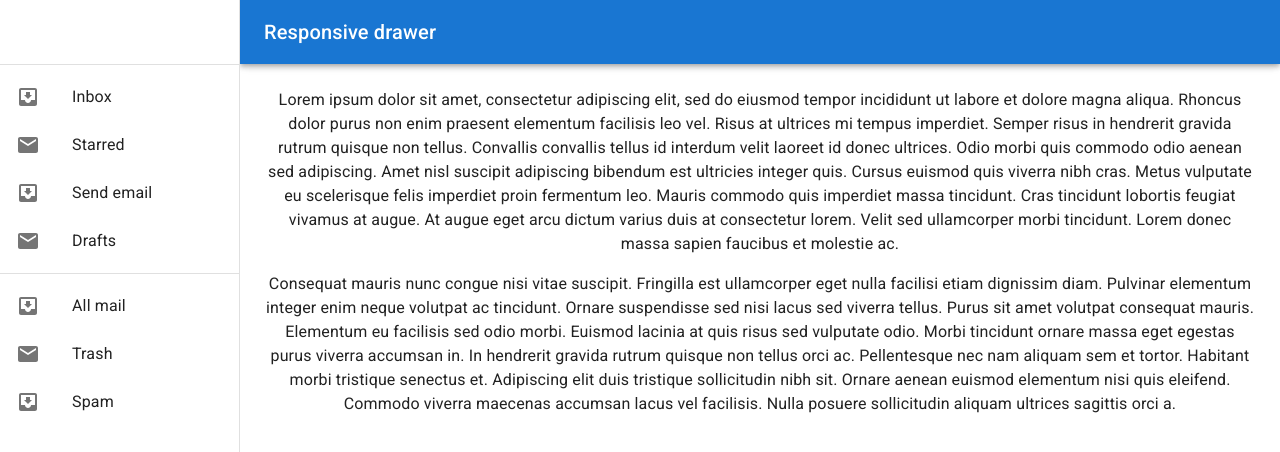
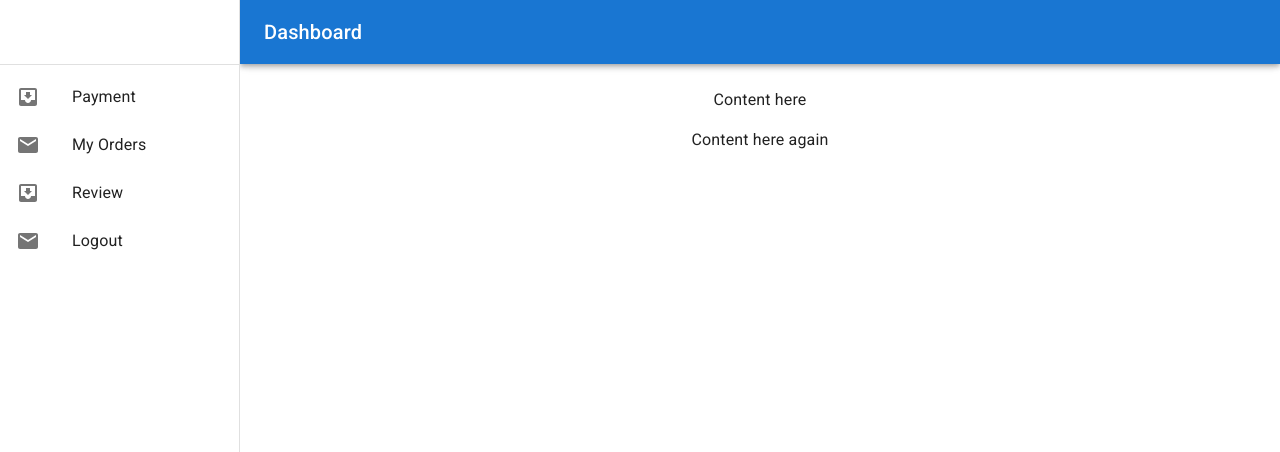
Before and after one commit to Rakibul-Hasan-max/Dreamland, a React (Create React App) app: page /dashboard in a window 1280 px wide. Shown: the top 452 px of the page. Built offline with nearby package versions, Linux system fonts and the light colour scheme; no server answers; sample sign-in values are in the browser's storage.

Commit message:
dashboard start

```diff
--- a/src/Pages/Dashboard/Dashboard/Dashboard.js
+++ b/src/Pages/Dashboard/Dashboard/Dashboard.js
@@ -31,18 +31,7 @@
       <Toolbar />
       <Divider />
       <List>
-        {['Inbox', 'Starred', 'Send email', 'Drafts'].map((text, index) => (
-          <ListItem button key={text}>
-            <ListItemIcon>
-              {index % 2 === 0 ? <InboxIcon /> : <MailIcon />}
-            </ListItemIcon>
-            <ListItemText primary={text} />
-          </ListItem>
-        ))}
-      </List>
-      <Divider />
-      <List>
-        {['All mail', 'Trash', 'Spam'].map((text, index) => (
+        {['Payment', 'My Orders', 'Review', 'Logout'].map((text, index) => (
           <ListItem button key={text}>
             <ListItemIcon>
               {index % 2 === 0 ? <InboxIcon /> : <MailIcon />}
@@ -77,7 +66,7 @@
             <MenuIcon />
           </IconButton>
           <Typography variant="h6" noWrap component="div">
-            Responsive drawer
+            Dashboard
           </Typography>
         </Toolbar>
       </AppBar>
@@ -119,31 +108,10 @@
       >
         <Toolbar />
         <Typography paragraph>
-          Lorem ipsum dolor sit amet, consectetur adipiscing elit, sed do eiusmod
-          tempor incididunt ut labore et dolore magna aliqua. Rhoncus dolor purus non
-          enim praesent elementum facilisis leo vel. Risus at ultrices mi tempus
-          imperdiet. Semper risus in hendrerit gravida rutrum quisque non tellus.
-          Convallis convallis tellus id interdum velit laoreet id donec ultrices.
-          Odio morbi quis commodo odio aenean sed adipiscing. Amet nisl suscipit
-          adipiscing bibendum est ultricies integer quis. Cursus euismod quis viverra
-          nibh cras. Metus vulputate eu scelerisque felis imperdiet proin fermentum
-          leo. Mauris commodo quis imperdiet massa tincidunt. Cras tincidunt lobortis
-          feugiat vivamus at augue. At augue eget arcu dictum varius duis at
-          consectetur lorem. Velit sed ullamcorper morbi tincidunt. Lorem donec massa
-          sapien faucibus et molestie ac.
+          Content here
         </Typography>
         <Typography paragraph>
-          Consequat mauris nunc congue nisi vitae suscipit. Fringilla est ullamcorper
-          eget nulla facilisi etiam dignissim diam. Pulvinar elementum integer enim
-          neque volutpat ac tincidunt. Ornare suspendisse sed nisi lacus sed viverra
-          tellus. Purus sit amet volutpat consequat mauris. Elementum eu facilisis
-          sed odio morbi. Euismod lacinia at quis risus sed vulputate odio. Morbi
-          tincidunt ornare massa eget egestas purus viverra accumsan in. In hendrerit
-          gravida rutrum quisque non tellus orci ac. Pellentesque nec nam aliquam sem
-          et tortor. Habitant morbi tristique senectus et. Adipiscing elit duis
-          tristique sollicitudin nibh sit. Ornare aenean euismod elementum nisi quis
-          eleifend. Commodo viverra maecenas accumsan lacus vel facilisis. Nulla
-          posuere sollicitudin aliquam ultrices sagittis orci a.
+          Content here again
         </Typography>
       </Box>
     </Box>
```
